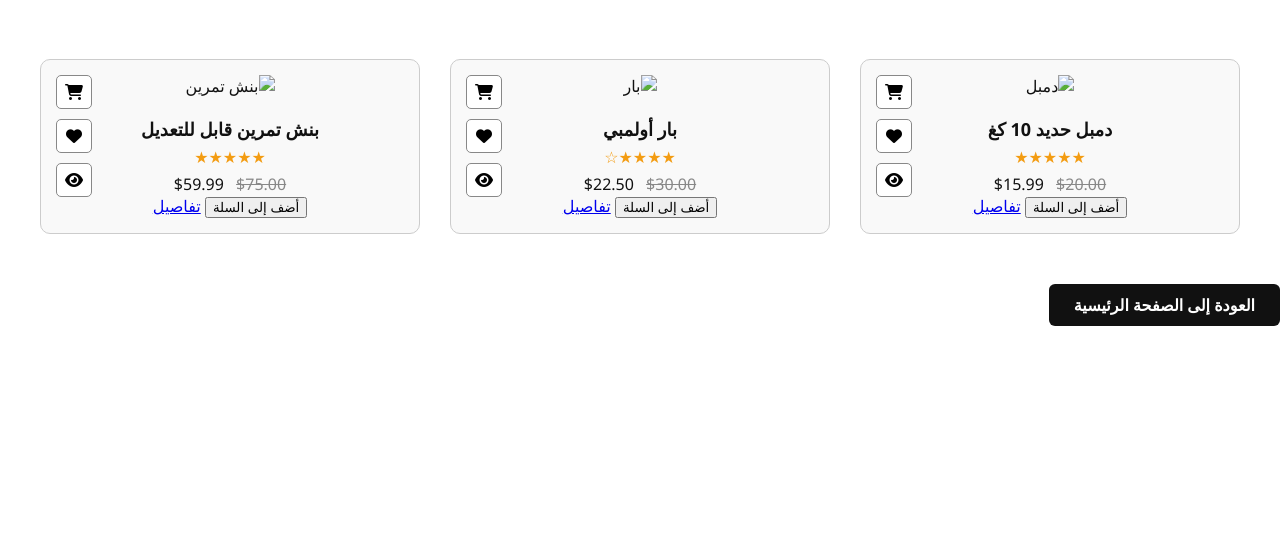
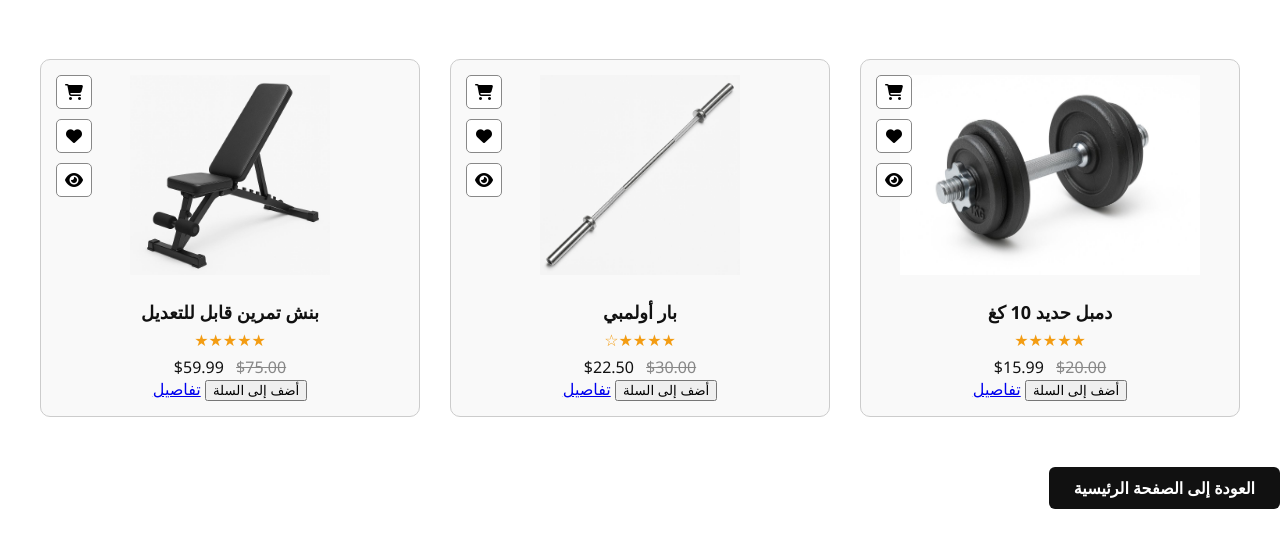
Before and after one commit to xhhh55/-p, a plain HTML site: page training.html in a window 1280 px wide. Shown: the part 221-768 px from the top of the page. Drawn offline with Linux system fonts and the light colour scheme; the site is published under a folder, as on GitHub Pages, so addresses that start at the root find nothing.

Commit message:
Update training.htmlgf

```diff
--- a/training.html
+++ b/training.html
@@ -143,7 +143,7 @@
         <i class="fas fa-heart"></i>
         <i class="fas fa-eye"></i>
       </div>
-      <img src="/photo_2025-04-11_17-11-04.jpg" alt="دمبل">
+      <img src="photo_2025-04-11_17-11-04.jpg" alt="دمبل">
       <h3>دمبل حديد 10 كغ</h3>
       <div class="stars">★★★★★</div>
       <div class="price"><del>$20.00</del> $15.99</div>
@@ -157,7 +157,7 @@
         <i class="fas fa-heart"></i>
         <i class="fas fa-eye"></i>
       </div>
-      <img src="/photo_2025-04-11_21-54-27.jpg" alt="بار">
+      <img src="photo_2025-04-11_21-54-27.jpg" alt="بار">
       <h3>بار أولمبي</h3>
       <div class="stars">★★★★☆</div>
       <div class="price"><del>$30.00</del> $22.50</div>
@@ -171,7 +171,7 @@
         <i class="fas fa-heart"></i>
         <i class="fas fa-eye"></i>
       </div>
-      <img src="/photo_2025-04-11_21-59-39.jpg" alt="بنش تمرين">
+      <img src="photo_2025-04-11_21-59-39.jpg" alt="بنش تمرين">
       <h3>بنش تمرين قابل للتعديل</h3>
       <div class="stars">★★★★★</div>
       <div class="price"><del>$75.00</del> $59.99</div>
```
